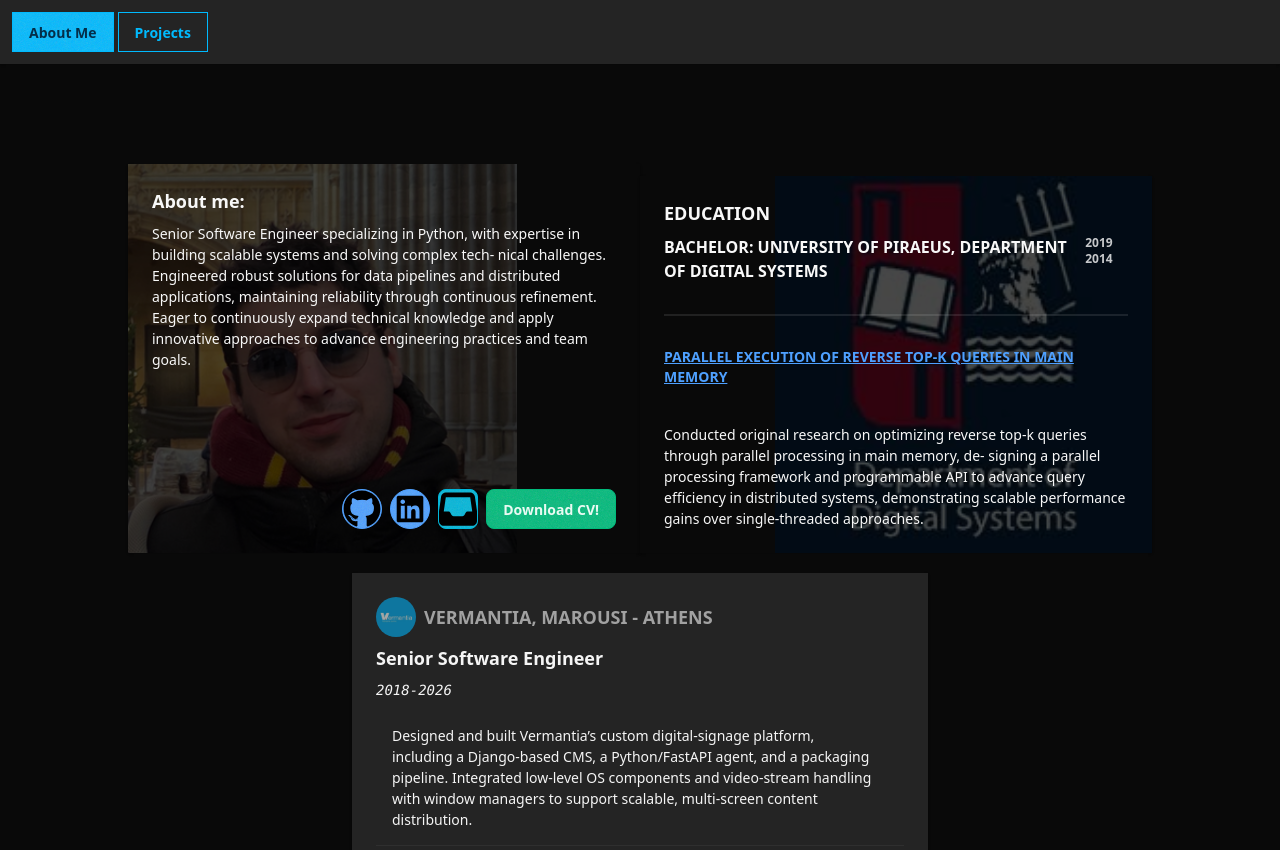
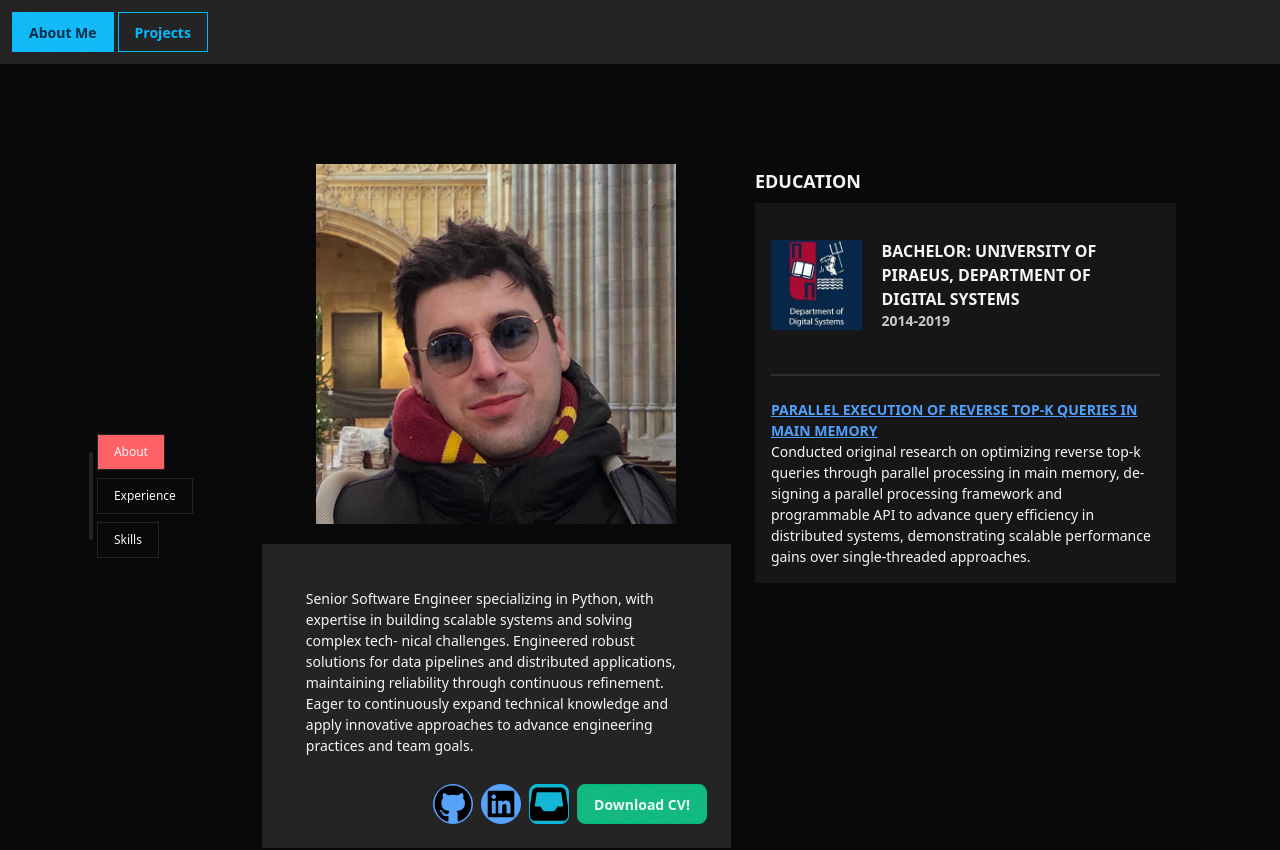
Before and after one commit to giannis-papaioannou/papaioannou.dev, a Next.js app: page / in a window 1280 px wide. Shown: the top 850 px of the page. Built offline with nearby package versions, Linux system fonts and the light colour scheme.

Commit message:
new: various improvements

```diff
--- a/app/page.tsx
+++ b/app/page.tsx
@@ -1,3 +1,4 @@
+"use client";
 import NavBar from "../components/navbar";
 
 import About from "../components/about-me/about";
@@ -5,25 +6,104 @@ import Education from "../components/about-me/education";
 import CareerSkills from "../components/about-me/skills";
 import CertificatesList from "../components/about-me/certificates";
 import Experiences from "../components/about-me/experiences";
+import Step from "@/components/steps";
+import { useState, useEffect } from "react";
+import { useRouter } from "next/navigation";
 
 export default function Home() {
+  const router = useRouter();
+  const slides = ["#about-me", "#experience", "#skills"];
+
+  const [indexSelection, setIndexSelection] = useState(0);
+  const [scrollLocked, setScrollLocked] = useState(false);
+
+  useEffect(() => {
+    const locationHash = window.location.hash || slides[0];
+    if (locationHash !== slides[indexSelection]) router.push(slides[indexSelection]);
+  }, [indexSelection]);
+
+  const updateIndex = (wheelValue: number) => {
+    if (wheelValue == 0 || scrollLocked || window.innerWidth < 400) {
+      return;
+    }
+
+    setScrollLocked(true);
+
+    if (wheelValue > 0) {
+      setIndexSelection((prevValue) => {
+        if (prevValue + 1 >= slides.length) {
+          return slides.length - 1;
+        }
+        return prevValue + 1;
+      });
+    } else {
+      setIndexSelection((prevValue) => {
+        if (prevValue - 1 < 0) {
+          return 0;
+        }
+
+        return prevValue - 1;
+      });
+    }
+    setScrollLocked(false);
+  };
   return (
     <>
       <NavBar active="about-me"></NavBar>
-      <div className="md:m-10 p-5 md:p-10">
-        <div className="flex-none md:flex md:justify-center mt-2 md:m-5">
+      <div
+        className="flex"
+        onWheel={(event) => {
+          updateIndex(event.deltaY);
+        }}
+      >
+        <ul className="hidden md:flex md:flex-col mt-auto mb-auto ml-0 timeline timeline-vertical">
+          <Step
+            refValue="#about-me"
+            displayValue="About"
+            currentStep={slides[indexSelection]}
+            triggerFunction={() => setIndexSelection(0)}
+            hrBefore={false}
+            hrAfter={true}
+          />
+          <Step
+            refValue="#experience"
+            displayValue="Experience"
+            currentStep={slides[indexSelection]}
+            triggerFunction={() => setIndexSelection(1)}
+            hrBefore={true}
+            hrAfter={true}
+          />
+          <Step
+            refValue="#skills"
+            displayValue="Skills"
+            currentStep={slides[indexSelection]}
+            triggerFunction={() => setIndexSelection(2)}
+            hrBefore={true}
+            hrAfter={false}
+          />
+        </ul>
+        <div className="md:carousel w-full">
+          <div id="about-me" className="md:carousel-item relative w-full ">
+            <div className="md:grid md:grid-cols-2 md:m-10 p-5 md:p-10">
               <About />
               <Education />
             </div>
-        <div className="flex-none md:flex md:justify-center mt-5 md:m-5">
+          </div>
+          <div id="experience" className="md:carousel-item w-full ">
+            <div className="md:m-10 p-5 md:p-10">
               <Experiences />
             </div>
-        <div className="flex-none md:flex md:justify-center mt-5 md:m-5">
+          </div>
+          <div id="skills" className="md:carousel-item w-full ">
+            <div className="md:grid md:grid-cols-2 md:m-10 p-5 md:p-10">
               <CareerSkills />
               <CertificatesList />
             </div>
-
-        <div className="mb-10 md:mb-0"></div>
+          </div>
+        </div>
+      </div>
+      <div className="mb-10 md:hidden">
+        <div className="divider"></div>
       </div>
     </>
   );
--- a/app/projects/page.tsx
+++ b/app/projects/page.tsx
@@ -11,6 +11,9 @@ export default function Projects() {
           <ProjectsList />
         </div>
       </div>
+      <div className="mb-10 md:hidden">
+        <div className="divider"></div>
+      </div>
     </>
   );
 }
--- a/components/about-me/about.tsx
+++ b/components/about-me/about.tsx
@@ -1,27 +1,27 @@
-import LinkedInSvg from "../../public/svgs/linkedin-brand-solid.svg"
-import GithubSvg from "../../public/svgs/github-brands-solid.svg"
-import EmailSvg from "../../public/svgs/envelope-solid.svg"
+import LinkedInSvg from "../../public/svgs/linkedin-brand-solid.svg";
+import GithubSvg from "../../public/svgs/github-brands-solid.svg";
+import EmailSvg from "../../public/svgs/envelope-solid.svg";
 import Image from "next/image";
 
 export default function About() {
   return (
     <>
-      <div className="card bg-base-100 md:image-full shadow-sm md:max-w-lg ">
-        <figure className="justify-start">
+      <div className="card bg-base-100 shadow-sm ">
+        <figure className="md:mt-5">
           <img src="images/me.png" />
         </figure>
-        <div className="card-body">
-          <h1 className="card-title">About me:</h1>
-          <p>
-                Senior Software Engineer specializing in Python, with expertise
-                in building scalable systems and solving complex tech- nical
-                challenges. Engineered robust solutions for data pipelines and
-                distributed applications, maintaining reliability through
-                continuous refinement. Eager to continuously expand technical
-                knowledge and apply innovative approaches to advance engineering
-                practices and team goals.
-          </p>
-          <p></p>
+        <div className="card-body md:mt-5 bg-base-300 ">
+          <div className="md:flex md:p-5">
+            <div>
+              Senior Software Engineer specializing in Python, with expertise in
+              building scalable systems and solving complex tech- nical
+              challenges. Engineered robust solutions for data pipelines and
+              distributed applications, maintaining reliability through
+              continuous refinement. Eager to continuously expand technical
+              knowledge and apply innovative approaches to advance engineering
+              practices and team goals.
+            </div>
+          </div>
           <div className="card-actions justify-end">
             <a
               className="btn btn-secondary btn-circle"
@@ -41,10 +41,7 @@ export default function About() {
             >
               <Image src={EmailSvg} alt="email-icon" />
             </a>
-            <a
-              className="btn btn-success"
-              href="pdf/PapaioannouGiannis-CV.pdf"
-            >
+            <a className="btn btn-success" href="pdf/PapaioannouGiannis-CV.pdf">
               Download CV!
             </a>
           </div>
--- a/components/about-me/certificates.tsx
+++ b/components/about-me/certificates.tsx
@@ -2,7 +2,7 @@ import { certificates } from "@/data/certificates";
 
 export default function CertificatesList() {
   return (
-    <div className="card bg-base-100 shadow-sm md:max-w-xl">
+    <div className="card bg-base-100 shadow-sm">
       <div className="card-body">
         <h2 className="card-title uppercase font-semibold">Certificates</h2>
         <ul className="list bg-base-200">
@@ -14,7 +14,9 @@ export default function CertificatesList() {
                     {certificate.date}
                   </div>
                   <div className="">
-                    <div className="text-secondary">{certificate.skill}</div>
+                    <div className="link link-secondary">
+                      {certificate.skill}
+                    </div>
                     <div className="text-xs font-semibold opacity-60">
                       {certificate.title}
                     </div>
--- a/components/about-me/education.tsx
+++ b/components/about-me/education.tsx
@@ -1,18 +1,21 @@
 export default function Education() {
   return (
-    <div className="card bg-base-100 image-full shadow-sm mt-3 md:max-w-lg">
-      <figure className="hidden md:flex justify-end">
+    <div className="card bg-base-100 shadow-sm">
+      <div className="card-body">
+        <h2 className="card-title uppercase font-semibold">Education</h2>
+        <div className="bg-base-200" style={{ padding: "1rem" }}>
+          <div className="flex justify-between">
+            <figure className="">
               <img src="images/unipi-ds.jpeg" />
             </figure>
-      <div className="card-body">
-        <h2 className="card-title uppercase font-semibold">Education</h2>
-        <div className="flex justify-between">
-          <div className="text-base uppercase font-bold opacity-100">
+
+            <div className="p-5 text-base uppercase font-bold opacity-100">
+              <div>
                 BACHELOR: University of Piraeus, Department of Digital Systems
               </div>
-          <div className="text-xs uppercase font-semibold opacity-80">
-             2019
-             2014
+              <div className="text-sm uppercase font-semibold opacity-80 justify-end">
+                2014-2019
+              </div>
             </div>
           </div>
           <div className="divider" />
@@ -26,9 +29,10 @@ export default function Education() {
           <div className="">
             Conducted original research on optimizing reverse top-k queries
             through parallel processing in main memory, de- signing a parallel
-          processing framework and programmable API to advance query efficiency
-          in distributed systems, demonstrating scalable performance gains over
-          single-threaded approaches.
+            processing framework and programmable API to advance query
+            efficiency in distributed systems, demonstrating scalable
+            performance gains over single-threaded approaches.
+          </div>
         </div>
       </div>
     </div>
--- a/components/about-me/experience.tsx
+++ b/components/about-me/experience.tsx
@@ -11,15 +11,15 @@ export default function SingleExperience({
   const [showAll, setShowAll] = useState(false);
 
   return (
-    <div className="card bg-base-300 shadow-sm md:max-w-xl" key={experience.work}>
+    <div className="card bg-base-300 shadow-sm md:max-w-2xl" key={experience.work}>
       <div className="card-body">
         <h2 className="card-title font-black uppercase opacity-60 text-sm md:text-lg">
           <figure
             style={{
-              width: "40px",
               height: "40px",
               borderRadius: "50%",
             }}
+            className="w-(40px)"
           >
             <img
               src={experience.image}
--- a/components/about-me/skills.tsx
+++ b/components/about-me/skills.tsx
@@ -2,7 +2,7 @@ import { skills } from "@/data/skills";
 
 export default function CareerSkills() {
   return (
-    <div className="card bg-base-100 shadow-sm md:max-w-xl">
+    <div className="card bg-base-100 shadow-sm">
       <div className="card-body">
         <h2 className="card-title uppercase font-semibold">Skills</h2>
         <ul className="list bg-base-200">
--- /dev/null
+++ b/components/steps.tsx
@@ -0,0 +1,31 @@
+export default function Step({
+  refValue,
+  displayValue,
+  currentStep,
+  triggerFunction,
+  hrBefore,
+  hrAfter,
+}: {
+  refValue: string;
+  displayValue: string;
+  currentStep: string;
+  triggerFunction: () => void;
+  hrBefore: boolean;
+  hrAfter: boolean;
+}) {
+  return (
+    <>
+      <li>
+        {hrBefore && <hr />}
+        <a
+          href={refValue}
+          className={`timeline-end timeline-box ${currentStep == refValue ? "bg-primary" : ""}`}
+          onClick={() => triggerFunction()}
+        >
+          {displayValue}
+        </a>
+        {hrAfter && <hr />}
+      </li>
+    </>
+  );
+}
```
Lines whose indentation alone changed are shown as unchanged.
